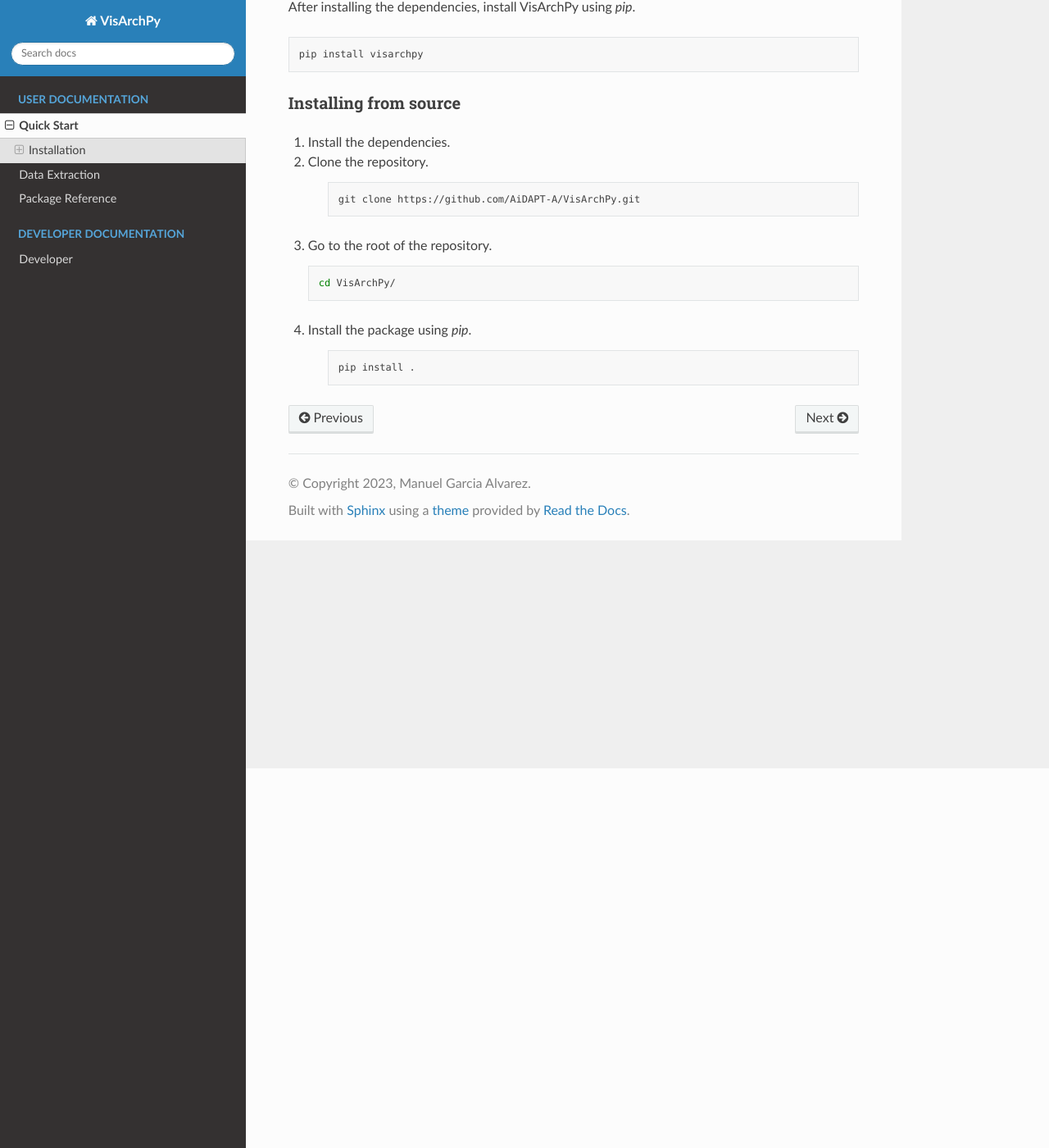
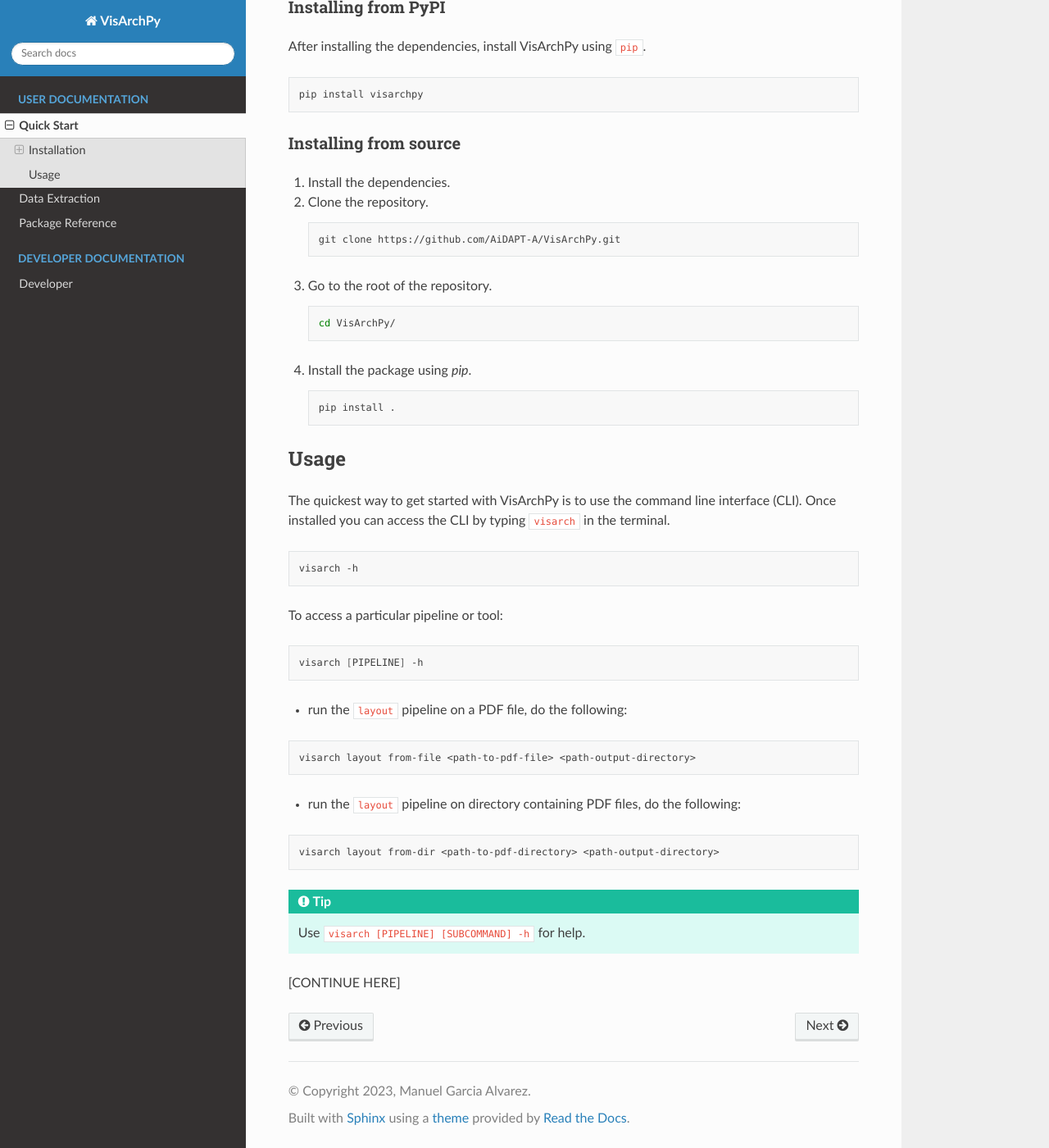
Before and after one commit to AiDAPT-A/VisArchPy, a Sphinx documentation site: the page built from docs/quick-start.rst, in a window 1280 px wide and 1400 px high, scrolled down 463 px. Shown: the whole window at 82% size. Built offline with Sphinx 7.4.7 and the Read the Docs theme 2.0.0, drawn with Linux system fonts in a browser that asks for light colours; some of the changed text lies outside the part shown.

Commit message:
Add instructions for using VisArchPy CLI

````diff
--- a/docs/quick-start.rst
+++ b/docs/quick-start.rst
@@ -1,6 +1,7 @@
 Quick Start
 =============
 
+Start here if you are new to VisArchPy.
 
 Installation
 -------------
@@ -10,8 +11,6 @@
 Dependencies
 """"""""""""""""""
 
-
-
 * Python 3.10 or newer
 * `Tesseract v4.0 or recent <https://tesseract-ocr.github.io/>`_
 * `PyTorch v2.1 or recent <https://pytorch.org/get-started/locally/>`_
@@ -20,9 +19,9 @@
 Installing from PyPI
 """"""""""""""""""""""""
 
-After installing the dependencies, install VisArchPy using `pip`.
+After installing the dependencies, install VisArchPy using ``pip``.
 
-.. code-block:: shell
+.. code-block:: bash
 
    pip install visarchpy
 
@@ -34,9 +33,9 @@
 
 2. Clone the repository.
 
-    .. code-block:: shell
+   .. code-block:: shell
 
-       git clone https://github.com/AiDAPT-A/VisArchPy.git
+      git clone https://github.com/AiDAPT-A/VisArchPy.git
 
 3. Go to the root of the repository.
 
@@ -46,6 +45,106 @@
 
 4. Install the package using `pip`.
 
-    .. code-block:: shell
+   .. code-block:: shell
 
-       pip install .
+      pip install .
+
+Usage
+------
+
+The quickest way to get started with VisArchPy is to use the command line interface (CLI). Once installed you can access the CLI by typing ``visarch`` in the terminal.
+
+.. code-block:: shell
+
+   visarch -h
+
+To access a particular pipeline or tool:
+
+.. code-block:: shell
+
+   visarch [PIPELINE] -h
+
+
+* run the ``layout`` pipeline on a PDF file, do the following:
+
+.. code-block:: shell
+
+   visarch layout from-file <path-to-pdf-file> <path-output-directory>
+
+* run the ``layout`` pipeline on directory containing PDF files, do the following:
+
+.. code-block:: shell
+
+   visarch layout from-dir <path-to-pdf-directory> <path-output-directory>
+
+.. tip::
+
+   Use ``visarch [PIPELINE] [SUBCOMMAND] -h`` for help.
+
+[CONTINUE HERE]
+
+.. ### Results:
+
+.. Results from the data extraction pipelines (Layout, OCR, LayoutOCR) are save to the output directory. Results are organized as following:
+
+.. ```shell
+.. 00000/  # results directory
+.. ├── pdf-001  # directory where images are saved to. One per PDF file
+.. ├── 00000-metadata.csv  # extracted metadata as CSV
+.. ├── 00000-metadata.json  # extracted metadata as JSON
+.. ├── 00000-settings.json  # settings used by pipeline
+.. └── 00000.log  # log file
+.. ```
+
+.. ## Settings
+
+.. The pipeline's settings determine how visual extraction from PDF files is performed. Settings must be passed as a JSON file on the CLI. Settings may must include all items listed below. The values showed belowed are the defaults.
+
+.. ```python
+.. {
+..     "layout": { # setting for layout analysis
+..         "caption": {
+..             "offset": [ # distance used to locate captions
+..                 4,
+..                 "mm"
+..             ],
+..             "direction": "down", # direction used to locate captions
+..             "keywords": [  # keywords used to find captions based on text analysis
+..                 "figure",
+..                 "caption",
+..                 "figuur"
+..             ]
+..         },
+..         "image": { # images smaller than these dimensions will be ignored
+..             "width": 120,
+..             "height": 120
+..         }
+..     },
+..     "ocr": {  # settings for OCR analysis
+..         "caption": {
+..             "offset": [
+..                 50,
+..                 "px"
+..             ],
+..             "direction": "down",
+..             "keywords": [
+..                 "figure",
+..                 "caption",
+..                 "figuur"
+..             ]
+..         },
+..         "image": {
+..             "width": 120,
+..             "height": 120
+..         },
+..         "resolution": 250, # dpi to convert PDF pages to images before OCR
+..         "resize": 30000  # total pixels. Larger OCR inputs are downsize to this before OCR
+..     }
+.. }
+.. ```
+
+.. When no seetings are passed to a pipeline, the defaults are used. To print the default seetting to the terminal use:
+
+.. ```shell
+.. visarch [PIPELINE] settings
+.. ```
````
